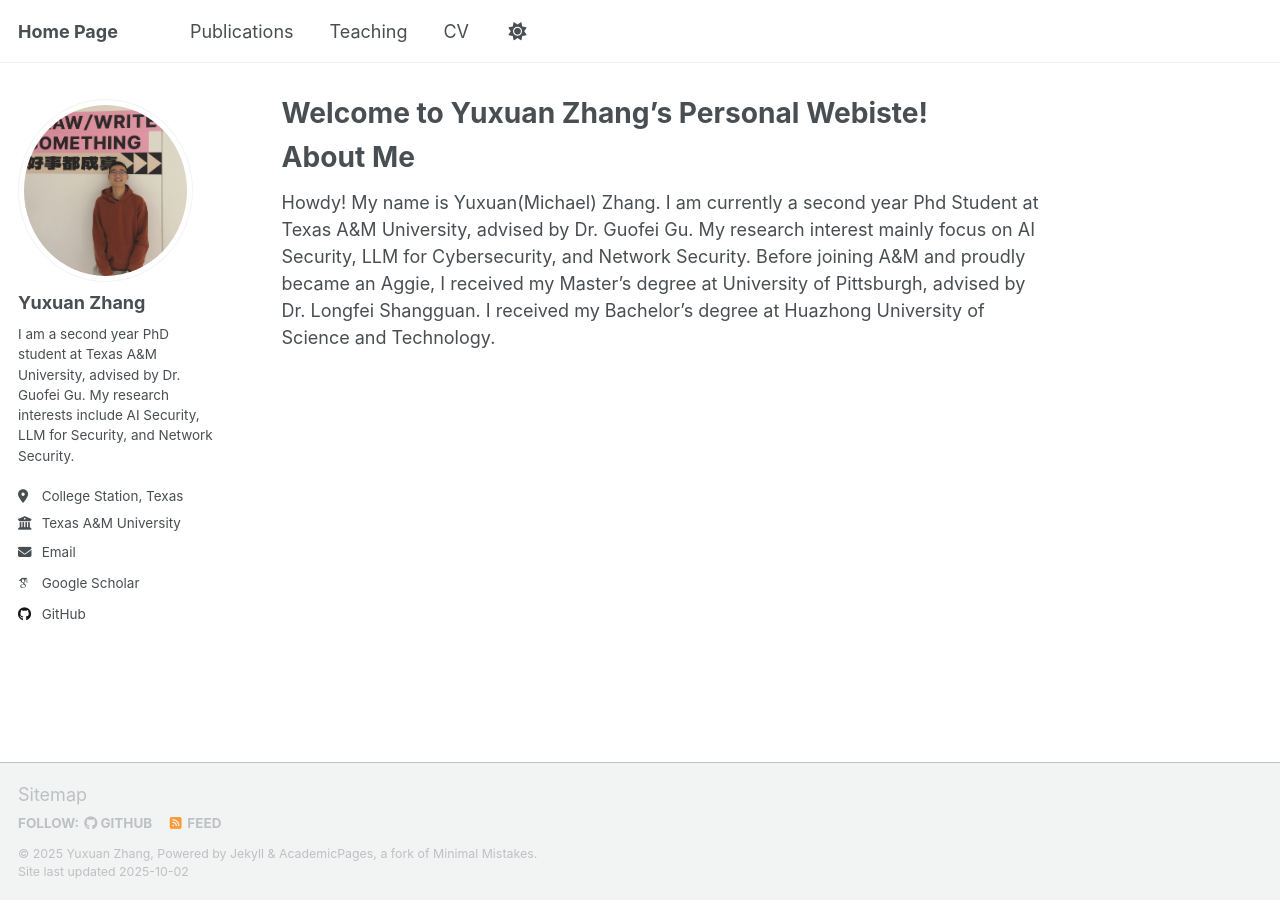
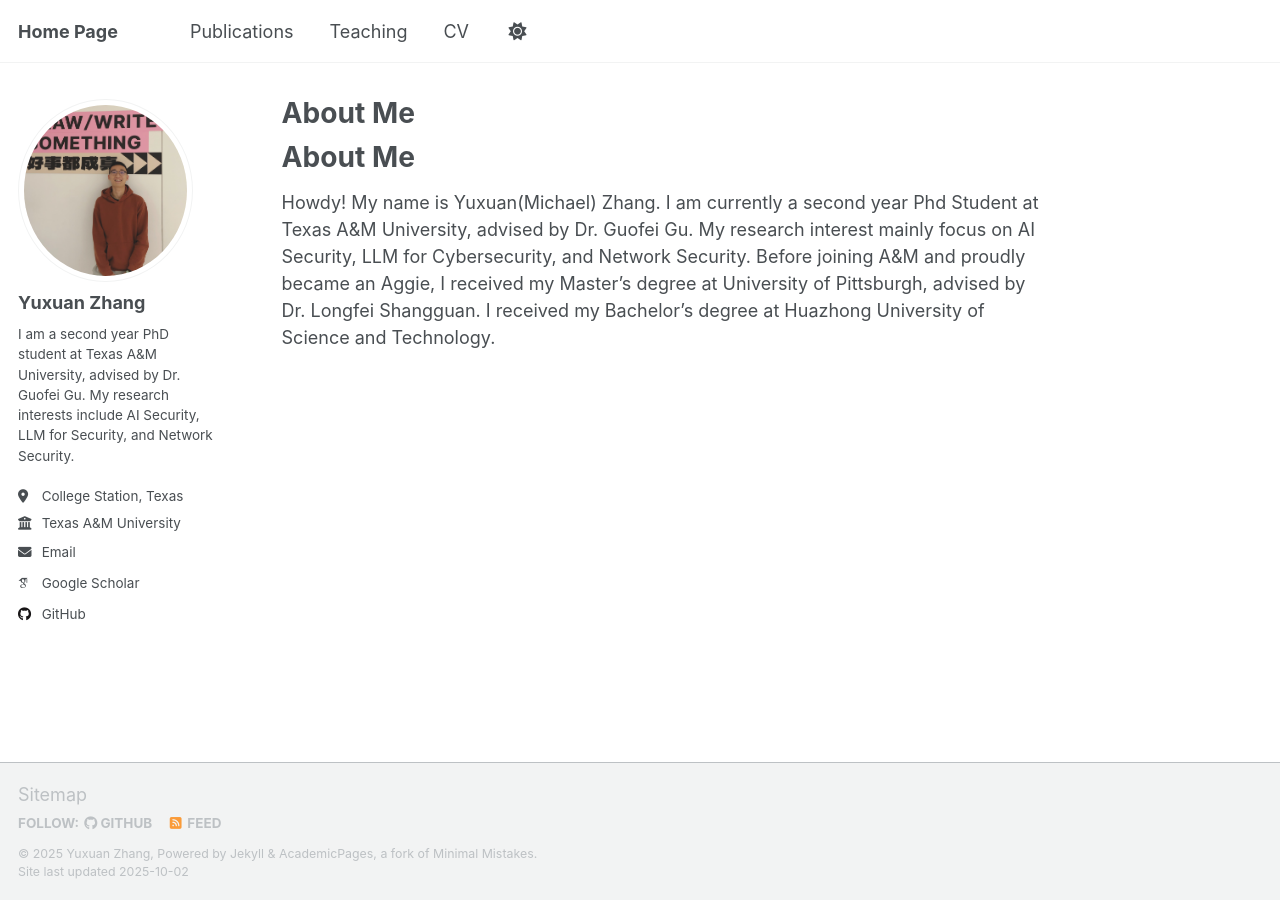
Before and after one commit to michaelzhang05/michaelzhang05.github.io, a Jekyll site: the page built from _pages/about.md, in a window 1280 px wide. Built offline with Jekyll 4.4.1, drawn with Linux system fonts in a browser that asks for light colours; some web fonts are replaced; a script that is not in the unit is left out; our own code applies the rules of GitHub Pages for plain Markdown files.

Commit message:
Update about.md

```diff
--- a/_pages/about.md
+++ b/_pages/about.md
@@ -1,6 +1,6 @@
 ---
 permalink: /
-title: "Welcome to Yuxuan Zhang's Personal Webiste!"
+title: #"Welcome to Yuxuan Zhang's Personal Webiste!"
 author_profile: true
 redirect_from:
   - /about/
```
